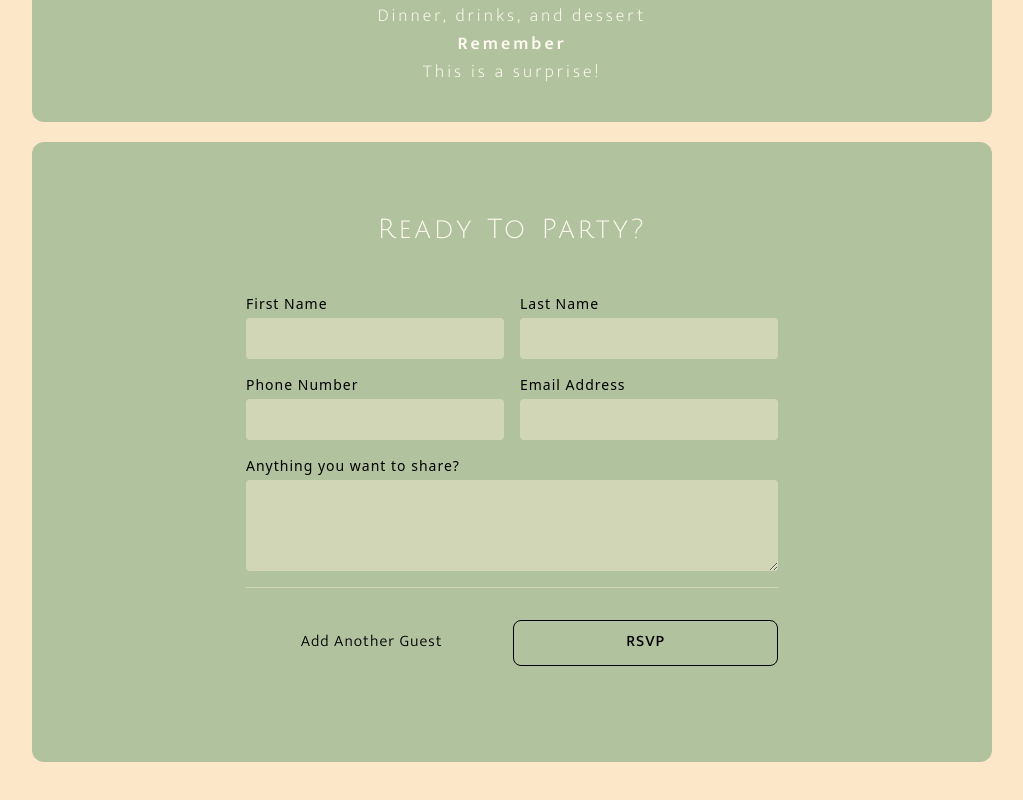
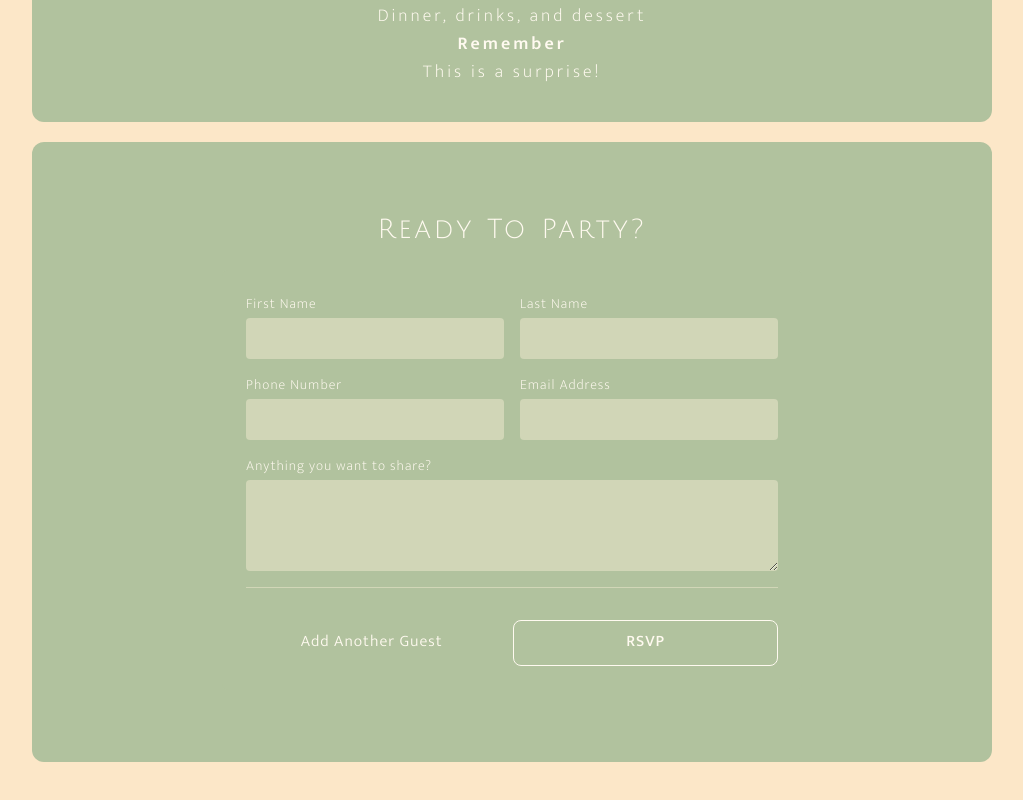
Before and after one commit to davidranich/donna-mark-70, a Vue app: page / in a window 1280 px wide. Shown: the part 1636-2436 px from the top of the page, without its empty margins (128-1151 px from the left). Built offline with nearby package versions, Linux system fonts and the light colour scheme; no server answers; a web font is replaced by a local one; what @fawmi/vue-google-maps would draw is missing.

Commit message:
Changed text color for buttons (and hovers to black)  and labels to white

```diff
--- a/src/components/RsvpForm.vue
+++ b/src/components/RsvpForm.vue
@@ -15,28 +15,28 @@
 
             <div class="grid grid-cols-1 md:grid-cols-2 gap-4">
             <div class="flex flex-col gap-1">
-              <label class="text-sm font-medium text-left">First Name</label>
+              <label class="text-sm font-medium text-left label-text">First Name</label>
               <input v-model="guest.first_name" type="text" class="input" />
             </div>
 
             <div class="flex flex-col gap-1">
-              <label class="text-sm font-medium text-left">Last Name</label>
+              <label class="text-sm font-medium text-left label-text">Last Name</label>
               <input v-model="guest.last_name" type="text" required class="input" />
             </div>
 
             <div class="flex flex-col gap-1">
-              <label class="text-sm font-medium text-left">Phone Number</label>
+              <label class="text-sm font-medium text-left label-text">Phone Number</label>
               <input v-model="guest.phone_number" type="tel" required pattern="^\d{10}$|^\d{3}-\d{3}-\d{4}$" class="input" />
             </div>
 
             <div class="flex flex-col gap-1">
-              <label class="text-sm font-medium text-left">Email Address</label>
+              <label class="text-sm font-medium text-left label-text">Email Address</label>
               <input v-model="guest.email" type="email" class="input" />
             </div>
           </div>
 
             <div class="flex flex-col gap-1 mt-4">
-              <label class="text-sm font-medium text-left">Anything you want to share?</label>
+              <label class="text-sm font-medium text-left label-text">Anything you want to share?</label>
               <textarea
                 v-model="guest.notes"
                 rows="3"
@@ -179,21 +179,26 @@ button:hover {
     cursor: pointer;
 }
 
+.add-guest-button {
+  color: #FFFAF0;
+}
+
 .add-guest-button:hover {
-  color: #FFFAF0;
+  color: black;
 }
 
 .rsvp-button {
   cursor: pointer;
-  border: 1px solid black !important;
+  color: #FFFAF0;
+  border: 1px solid #FFFAF0 !important;
   padding: 0.6rem 1.2rem;
   border-radius: 0.5rem;
   font-weight: 500;
 }
 
 .rsvp-button:hover {
-  border: 1px solid #FFFAF0 !important;
-  color: #FFFAF0;
+  border: 1px solid black !important;
+  color: black;
 }
 
 .rsvp-button:disabled {
@@ -218,4 +223,10 @@ hr {
     margin: 0.75rem 0;
     color: #d1d6b7;
 }
+
+.label-text {
+  color: #FFFAF0;
+  font-family: Mukta, sans-serif;
+  font-weight: 100;
+}
 </style>
```
